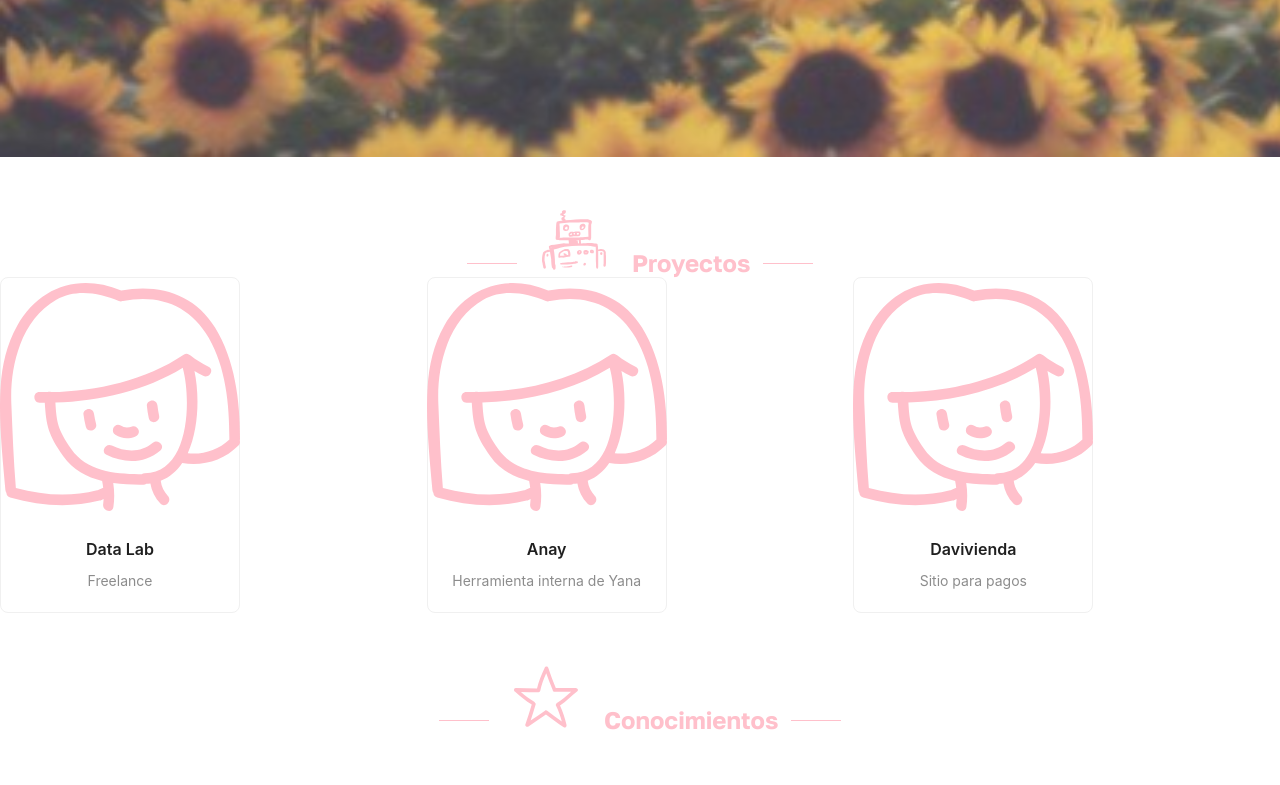
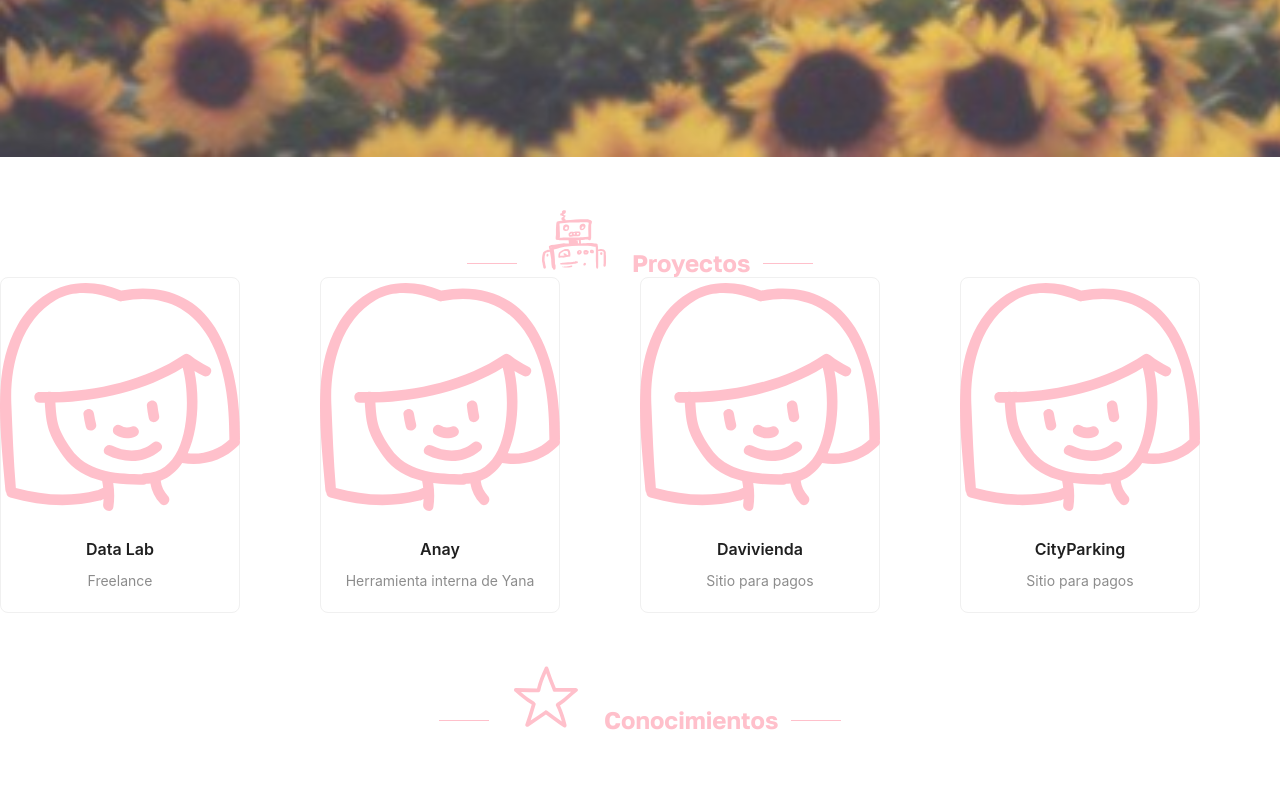
Before and after one commit to SilviaGuerra/SilviaGuerra.github.io, a React (Create React App) app: page / in a window 1280 px wide. Shown: the part 489-1274 px from the top of the page. Built offline with nearby package versions, Linux system fonts and the light colour scheme.

Commit message:
build folder added

```diff
--- a/src/Components/Body/index.tsx
+++ b/src/Components/Body/index.tsx
@@ -41,7 +41,7 @@ const Body = () => {
       {/** Proyectos **/}
       <TitleSection img={Robot} alt="Robot" titleSection="Proyectos" />
       <Row>
-        <Col sm={24} md={8}>
+        <Col sm={24} md={6}>
           <CardProject
             alt="project1"
             img={Project1}
@@ -49,7 +49,7 @@ const Body = () => {
             descriptionCard="Freelance"
           />
         </Col>
-        <Col sm={24} md={8}>
+        <Col sm={24} md={6}>
           <CardProject
             alt=""
             img={Project1}
@@ -57,11 +57,19 @@ const Body = () => {
             descriptionCard="Herramienta interna de Yana"
           />
         </Col>
-        <Col sm={24} md={8}>
+        <Col sm={24} md={6}>
           <CardProject
             alt=""
             img={Project1}
             titleCard="Davivienda"
+            descriptionCard="Sitio para pagos"
+          />
+        </Col>
+        <Col sm={24} md={6}>
+          <CardProject
+            alt=""
+            img={Project1}
+            titleCard="CityParking"
             descriptionCard="Sitio para pagos"
           />
         </Col>
```
Also changed, not shown: 23 other files (tests, documents, lock files or other folders).
